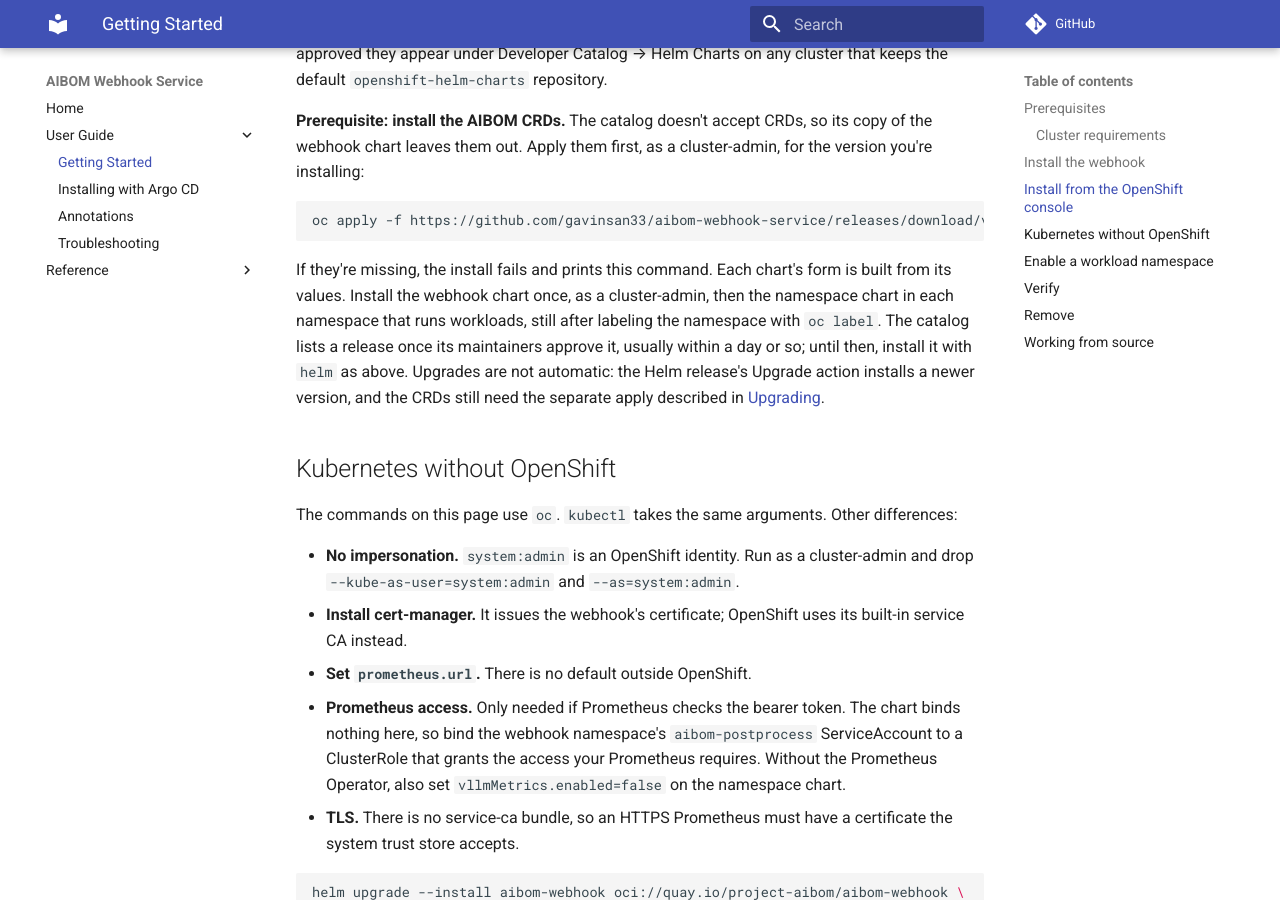
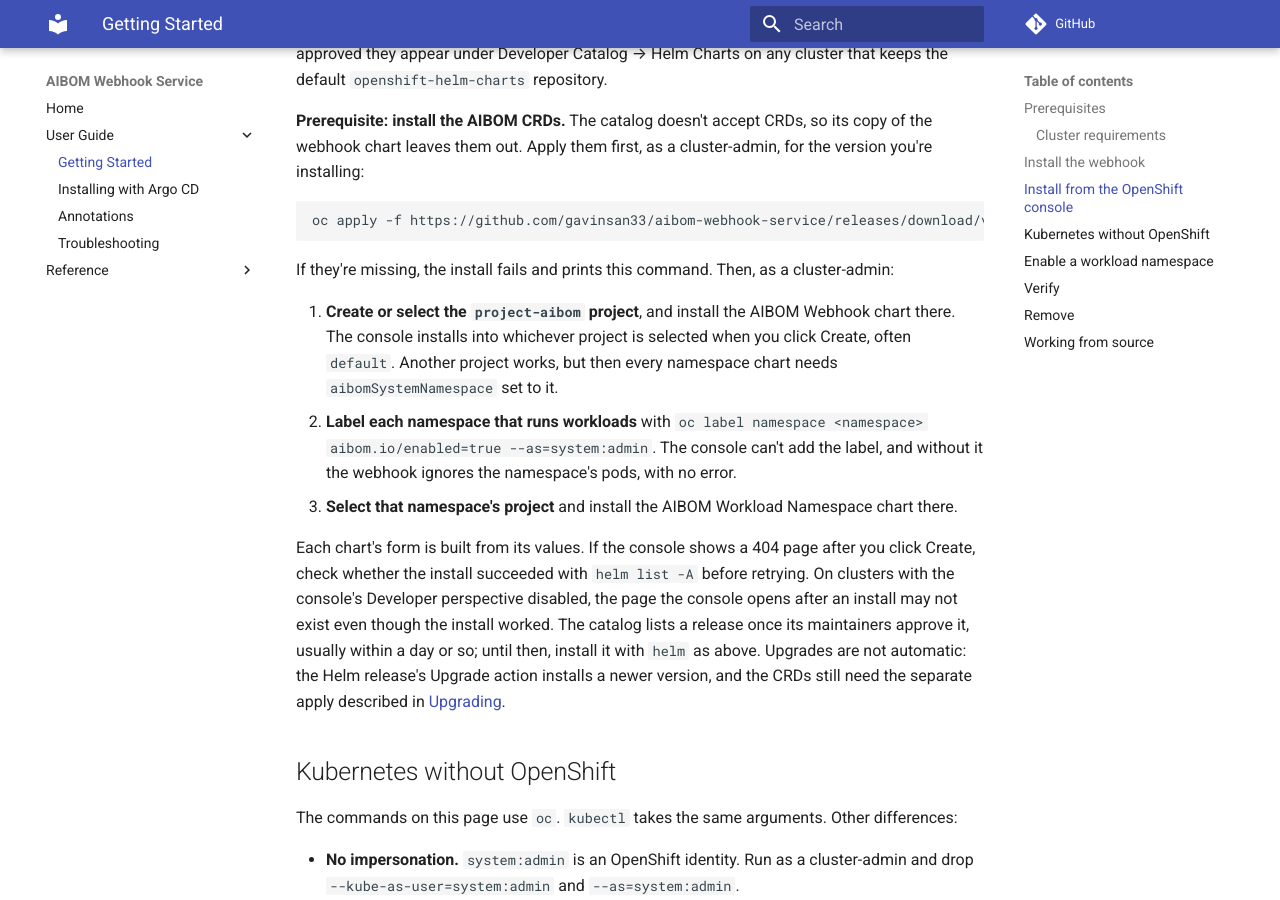
Before and after one commit to gavinsan33/aibom-webhook-service, an MkDocs documentation site: the page built from docs/user-guide/getting-started.md, in a window 1280 px wide and 900 px high, scrolled down 2706 px. Built offline with MkDocs 1.6.1 and Material for MkDocs 9.7.7, drawn with Linux system fonts in a browser that asks for light colours; comment, search, counter and statistics services are not loaded.

Commit message:
Spell out the console install steps the console can't do
Installing from the console put the webhook in default and left the
workload namespace unlabeled, so it was silently ignored. The chart
READMEs, Getting Started and Troubleshooting now say to select
project-aibom before clicking Create and to label each namespace
before installing its chart, and note the post-install 404 on
clusters without the Developer perspective.

````diff
--- a/docs/user-guide/getting-started.md
+++ b/docs/user-guide/getting-started.md
@@ -60,7 +60,13 @@ Both charts are submitted to the OpenShift Helm catalog as community charts, so
 oc apply -f https://github.com/gavinsan33/aibom-webhook-service/releases/download/v<version>/aibom-crds.yaml --as=system:admin
 ```
 
-If they're missing, the install fails and prints this command. Each chart's form is built from its values. Install the webhook chart once, as a cluster-admin, then the namespace chart in each namespace that runs workloads, still after labeling the namespace with `oc label`. The catalog lists a release once its maintainers approve it, usually within a day or so; until then, install it with `helm` as above. Upgrades are not automatic: the Helm release's Upgrade action installs a newer version, and the CRDs still need the separate apply described in [Upgrading](../reference/upgrading.md).
+If they're missing, the install fails and prints this command. Then, as a cluster-admin:
+
+1. **Create or select the `project-aibom` project**, and install the AIBOM Webhook chart there. The console installs into whichever project is selected when you click Create, often `default`. Another project works, but then every namespace chart needs `aibomSystemNamespace` set to it.
+2. **Label each namespace that runs workloads** with `oc label namespace <namespace> aibom.io/enabled=true --as=system:admin`. The console can't add the label, and without it the webhook ignores the namespace's pods, with no error.
+3. **Select that namespace's project** and install the AIBOM Workload Namespace chart there.
+
+Each chart's form is built from its values. If the console shows a 404 page after you click Create, check whether the install succeeded with `helm list -A` before retrying. On clusters with the console's Developer perspective disabled, the page the console opens after an install may not exist even though the install worked. The catalog lists a release once its maintainers approve it, usually within a day or so; until then, install it with `helm` as above. Upgrades are not automatic: the Helm release's Upgrade action installs a newer version, and the CRDs still need the separate apply described in [Upgrading](../reference/upgrading.md).
 
 ## Kubernetes without OpenShift
 
````
Also changed, not shown: charts/aibom-webhook/README.md (+6 -0 lines), charts/aibom-workload-namespace/README.md (+2 -0 lines), docs/user-guide/troubleshooting.md (+7 -0 lines).
